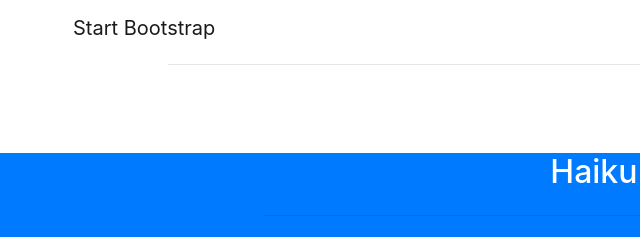
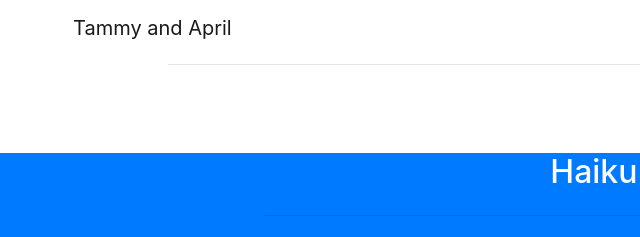
Before and after one commit to weekbeforenext/tammy-april.github.io, a plain HTML site: page index.htm in a window 1280 px wide. Shown: the top 237 px of the page, 12-652 px from the left. Drawn offline with nearby package versions, Linux system fonts and the light colour scheme.

Commit message:
Update index.htm

```diff
--- a/index.htm
+++ b/index.htm
@@ -14,7 +14,7 @@
     <!-- Navigation -->
     <nav class="navbar navbar-expand-lg navbar-light fixed-top" id="mainNav">
       <div class="container">
-        <a class="navbar-brand js-scroll-trigger" href="#page-top">Start Bootstrap</a>
+        <a class="navbar-brand js-scroll-trigger" href="#page-top">Tammy and April</a>
         <button class="navbar-toggler navbar-toggler-right" type="button" data-toggle="collapse" data-target="#navbarResponsive" aria-controls="navbarResponsive" aria-expanded="false" aria-label="Toggle navigation">
           <span class="navbar-toggler-icon"></span>
         </button>
```
